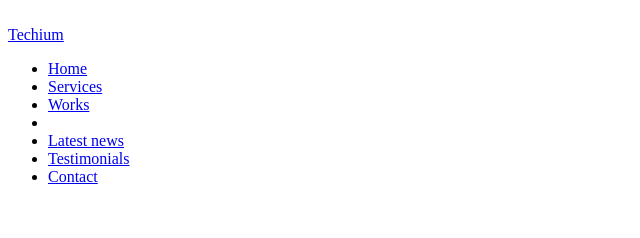
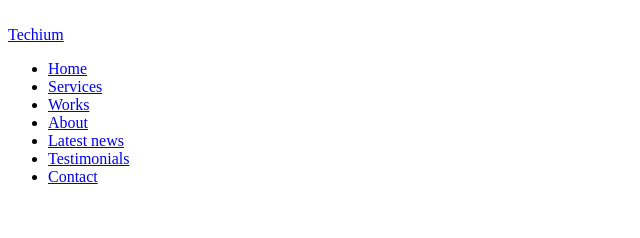
Before and after one commit to dlscoccia/holbertonschool-web_front_end, a plain HTML site: page 0x00-html_advanced/24-index.html in a window 1280 px wide. Shown: the top 238 px of the page, 0-640 px from the left. Drawn offline with Linux system fonts and the light colour scheme.

Commit message:
adding missing text for about

```diff
--- a/0x00-html_advanced/24-index.html
+++ b/0x00-html_advanced/24-index.html
@@ -23,7 +23,7 @@
                     <li><a href="/">Home</a></li>
                     <li><a href="#services">Services</a></li>
                     <li><a href="#works">Works</a></li>
-                    <li><a href="#about"></a></li>
+                    <li><a href="#about">About</a></li>
                     <li><a href="#latest_news">Latest news</a></li>
                     <li><a href="#testimonials">Testimonials</a></li>
                     <li><a href="#contact">Contact</a></li>
```
